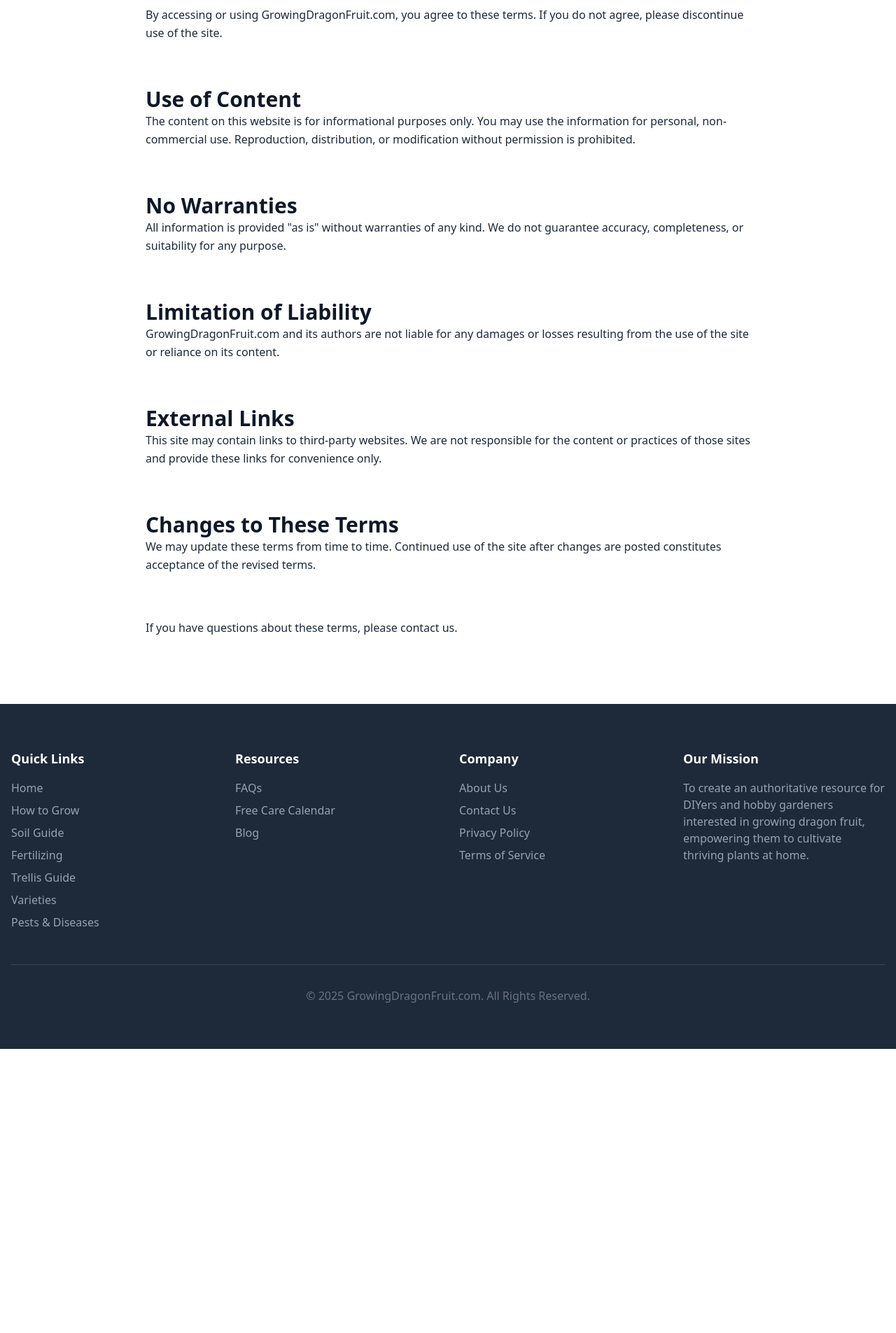
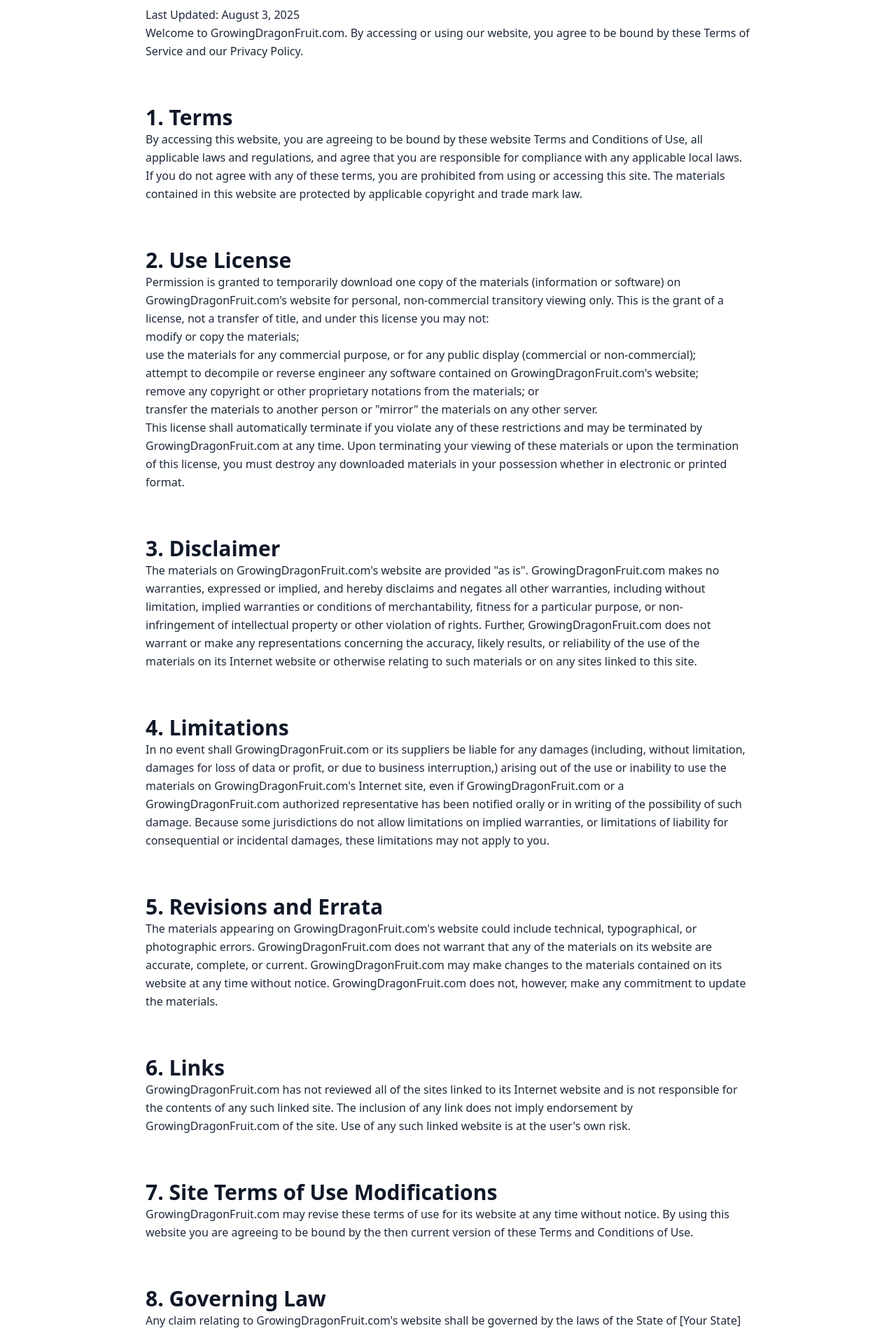
Before and after one commit to ktdpro/gdf, a Next.js app: page /terms-of-service in a window 1280 px wide. Shown: the part 360-2265 px from the top of the page at 70% size. Before the commit the page ends 1859 px from the top, so only its background shows below. Built offline with nearby package versions, Linux system fonts and the light colour scheme.

Commit message:
Expand legal pages

```diff
--- a/pages/privacy-policy.js
+++ b/pages/privacy-policy.js
@@ -53,6 +53,11 @@
                 <h2 className="font-bold text-3xl text-gray-900 dark:text-white mt-16">Google DoubleClick DART Cookie</h2>
                 <p>Google is one of a third-party vendor on our site. It also uses cookies, known as DART cookies, to serve ads to our site visitors based upon their visit to www.website.com and other sites on the internet. However, visitors may choose to decline the use of DART cookies by visiting the Google ad and content network Privacy Policy at the following URL – <a href="https://policies.google.com/technologies/ads" target="_blank" rel="noopener noreferrer">https://policies.google.com/technologies/ads</a></p>
 
+                <h2 className="font-bold text-3xl text-gray-900 dark:text-white mt-16">Google Analytics</h2>
+                <p>We use Google Analytics to track and report website traffic. Google uses the data collected to track and monitor the use of our Service. This data is shared with other Google services. Google may use the collected data to contextualize and personalize the ads of its own advertising network.</p>
+                <p>You can opt-out of having made your activity on the Service available to Google Analytics by installing the Google Analytics opt-out browser add-on. The add-on prevents the Google Analytics JavaScript (ga.js, analytics.js, and dc.js) from sharing information with Google Analytics about visits activity.</p>
+                <p>For more information on the privacy practices of Google, please visit the Google Privacy & Terms web page: <a href="https://policies.google.com/privacy" target="_blank" rel="noopener noreferrer">https://policies.google.com/privacy</a></p>
+
                 <h2 className="font-bold text-3xl text-gray-900 dark:text-white mt-16">Our Advertising Partners</h2>
                 <p>Some of advertisers on our site may use cookies and web beacons. Our advertising partners are listed below. Each of our advertising partners has their own Privacy Policy for their policies on user data. For easier access, we hyperlinked to their Privacy Policies below.</p>
                 <ul>
--- a/pages/terms-of-service.js
+++ b/pages/terms-of-service.js
@@ -19,18 +19,43 @@
         </header>
         <div className="py-16 md:py-24 bg-white dark:bg-slate-800">
             <div className="container mx-auto px-4 max-w-4xl prose lg:prose-xl leading-relaxed text-gray-800 dark:text-slate-200">
-                <p>By accessing or using GrowingDragonFruit.com, you agree to these terms. If you do not agree, please discontinue use of the site.</p>
-                <h2 className="font-bold text-3xl text-gray-900 dark:text-white mt-16">Use of Content</h2>
-                <p>The content on this website is for informational purposes only. You may use the information for personal, non-commercial use. Reproduction, distribution, or modification without permission is prohibited.</p>
-                <h2 className="font-bold text-3xl text-gray-900 dark:text-white mt-16">No Warranties</h2>
-                <p>All information is provided "as is" without warranties of any kind. We do not guarantee accuracy, completeness, or suitability for any purpose.</p>
-                <h2 className="font-bold text-3xl text-gray-900 dark:text-white mt-16">Limitation of Liability</h2>
-                <p>GrowingDragonFruit.com and its authors are not liable for any damages or losses resulting from the use of the site or reliance on its content.</p>
-                <h2 className="font-bold text-3xl text-gray-900 dark:text-white mt-16">External Links</h2>
-                <p>This site may contain links to third-party websites. We are not responsible for the content or practices of those sites and provide these links for convenience only.</p>
-                <h2 className="font-bold text-3xl text-gray-900 dark:text-white mt-16">Changes to These Terms</h2>
-                <p>We may update these terms from time to time. Continued use of the site after changes are posted constitutes acceptance of the revised terms.</p>
-                <p className="mt-16">If you have questions about these terms, please contact us.</p>
+                <p>Last Updated: August 3, 2025</p>
+                <p>Welcome to GrowingDragonFruit.com. By accessing or using our website, you agree to be bound by these Terms of Service and our Privacy Policy.</p>
+
+                <h2 className="font-bold text-3xl text-gray-900 dark:text-white mt-16">1. Terms</h2>
+                <p>By accessing this website, you are agreeing to be bound by these website Terms and Conditions of Use, all applicable laws and regulations, and agree that you are responsible for compliance with any applicable local laws. If you do not agree with any of these terms, you are prohibited from using or accessing this site. The materials contained in this website are protected by applicable copyright and trade mark law.</p>
+
+                <h2 className="font-bold text-3xl text-gray-900 dark:text-white mt-16">2. Use License</h2>
+                <p>Permission is granted to temporarily download one copy of the materials (information or software) on GrowingDragonFruit.com's website for personal, non-commercial transitory viewing only. This is the grant of a license, not a transfer of title, and under this license you may not:</p>
+                <ul>
+                    <li>modify or copy the materials;</li>
+                    <li>use the materials for any commercial purpose, or for any public display (commercial or non-commercial);</li>
+                    <li>attempt to decompile or reverse engineer any software contained on GrowingDragonFruit.com's website;</li>
+                    <li>remove any copyright or other proprietary notations from the materials; or</li>
+                    <li>transfer the materials to another person or "mirror" the materials on any other server.</li>
+                </ul>
+                <p>This license shall automatically terminate if you violate any of these restrictions and may be terminated by GrowingDragonFruit.com at any time. Upon terminating your viewing of these materials or upon the termination of this license, you must destroy any downloaded materials in your possession whether in electronic or printed format.</p>
+
+                <h2 className="font-bold text-3xl text-gray-900 dark:text-white mt-16">3. Disclaimer</h2>
+                <p>The materials on GrowingDragonFruit.com's website are provided "as is". GrowingDragonFruit.com makes no warranties, expressed or implied, and hereby disclaims and negates all other warranties, including without limitation, implied warranties or conditions of merchantability, fitness for a particular purpose, or non-infringement of intellectual property or other violation of rights. Further, GrowingDragonFruit.com does not warrant or make any representations concerning the accuracy, likely results, or reliability of the use of the materials on its Internet website or otherwise relating to such materials or on any sites linked to this site.</p>
+
+                <h2 className="font-bold text-3xl text-gray-900 dark:text-white mt-16">4. Limitations</h2>
+                <p>In no event shall GrowingDragonFruit.com or its suppliers be liable for any damages (including, without limitation, damages for loss of data or profit, or due to business interruption,) arising out of the use or inability to use the materials on GrowingDragonFruit.com's Internet site, even if GrowingDragonFruit.com or a GrowingDragonFruit.com authorized representative has been notified orally or in writing of the possibility of such damage. Because some jurisdictions do not allow limitations on implied warranties, or limitations of liability for consequential or incidental damages, these limitations may not apply to you.</p>
+
+                <h2 className="font-bold text-3xl text-gray-900 dark:text-white mt-16">5. Revisions and Errata</h2>
+                <p>The materials appearing on GrowingDragonFruit.com's website could include technical, typographical, or photographic errors. GrowingDragonFruit.com does not warrant that any of the materials on its website are accurate, complete, or current. GrowingDragonFruit.com may make changes to the materials contained on its website at any time without notice. GrowingDragonFruit.com does not, however, make any commitment to update the materials.</p>
+
+                <h2 className="font-bold text-3xl text-gray-900 dark:text-white mt-16">6. Links</h2>
+                <p>GrowingDragonFruit.com has not reviewed all of the sites linked to its Internet website and is not responsible for the contents of any such linked site. The inclusion of any link does not imply endorsement by GrowingDragonFruit.com of the site. Use of any such linked website is at the user's own risk.</p>
+
+                <h2 className="font-bold text-3xl text-gray-900 dark:text-white mt-16">7. Site Terms of Use Modifications</h2>
+                <p>GrowingDragonFruit.com may revise these terms of use for its website at any time without notice. By using this website you are agreeing to be bound by the then current version of these Terms and Conditions of Use.</p>
+
+                <h2 className="font-bold text-3xl text-gray-900 dark:text-white mt-16">8. Governing Law</h2>
+                <p>Any claim relating to GrowingDragonFruit.com's website shall be governed by the laws of the State of [Your State] without regard to its conflict of law provisions.</p>
+
+                <h2 className="font-bold text-3xl text-gray-900 dark:text-white mt-16">9. Contact Us</h2>
+                <p>If you have any questions about these Terms, please contact us at: <a href="mailto:info@growingdragonfruit.com">info@growingdragonfruit.com</a></p>
             </div>
         </div>
     </div>
```
